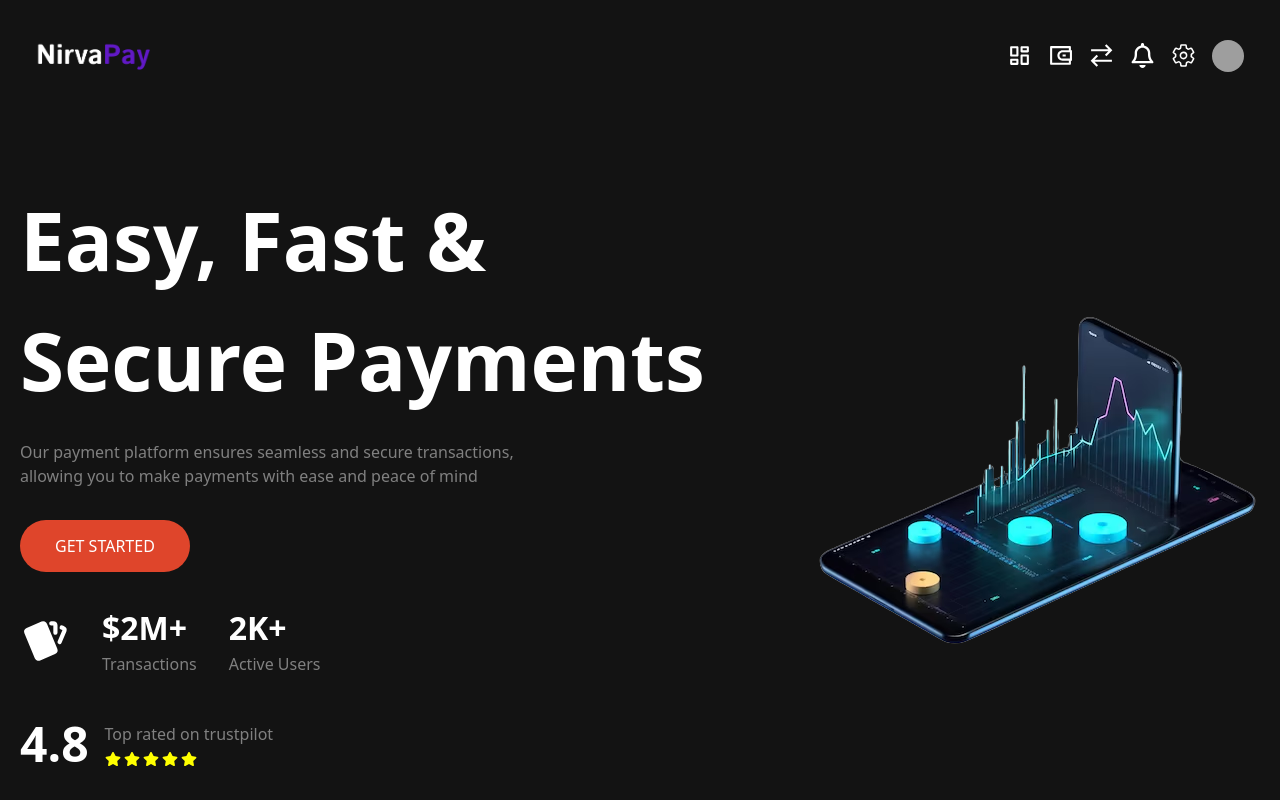
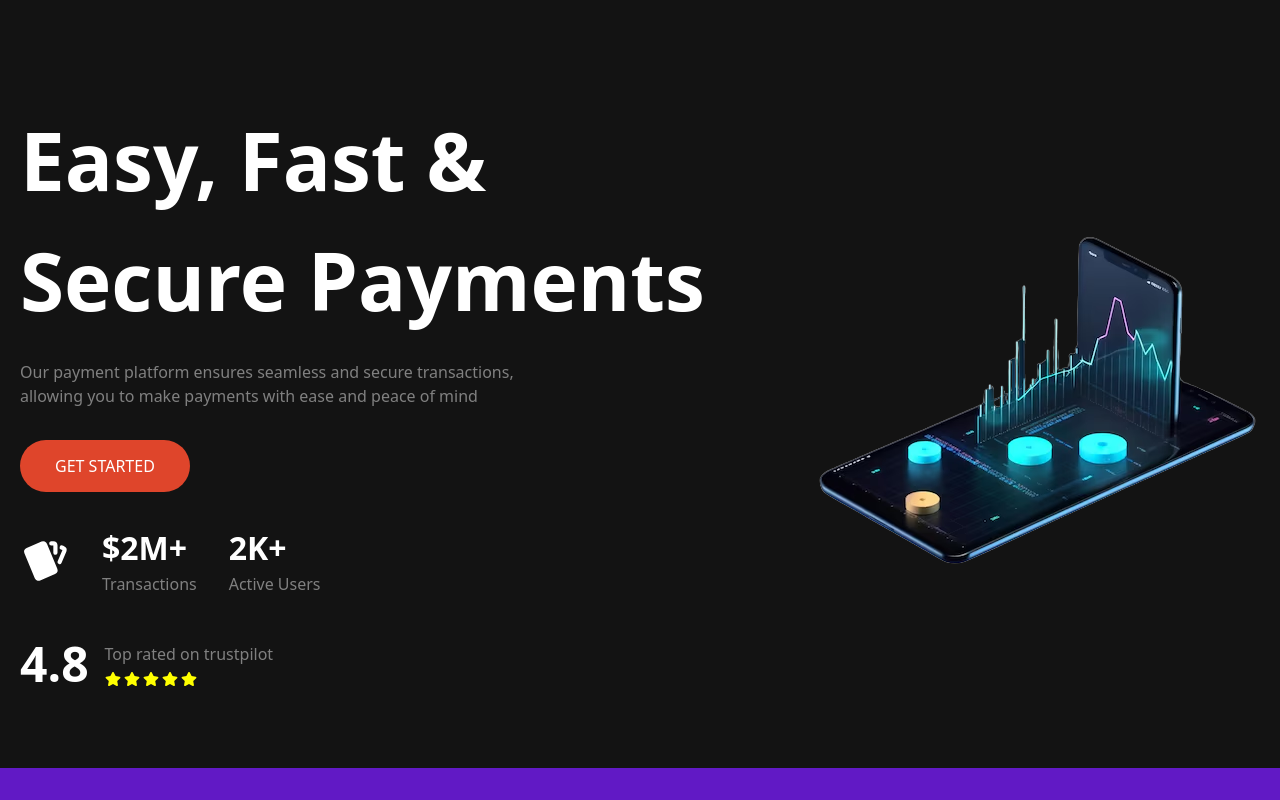
Before and after one commit to ismylsmylv/NirvaPay, a Next.js app: page / in a window 1280 px wide. Shown: the top 800 px of the page. Built offline with nearby package versions, Linux system fonts and the light colour scheme; grey boxes are pictures that could not be loaded.

Commit message:
navbar behavour updated

```diff
--- a/package.json
+++ b/package.json
@@ -14,6 +14,7 @@
     "@mui/material": "^5.16.4",
     "@mui/styled-engine-sc": "^6.0.0-alpha.18",
     "@mui/x-charts": "^7.11.0",
+    "@reduxjs/toolkit": "^2.2.6",
     "dotenv": "^16.4.5",
     "firebase": "^10.12.4",
     "formik": "^2.4.6",
@@ -22,6 +23,7 @@
     "react-chartjs-2": "^5.2.0",
     "react-dom": "^18",
     "react-icons": "^5.2.1",
+    "react-redux": "^9.1.2",
     "react-toastify": "^10.0.5",
     "sass": "^1.77.8",
     "styled-components": "^6.1.12"
--- a/src/app/(pages)/dashboard/page.tsx
+++ b/src/app/(pages)/dashboard/page.tsx
@@ -5,16 +5,21 @@
 import Transfer from "@/components/transfer/page";
 import Charts from "@/components/chart/page";
 import { useRouter } from "next/navigation";
+import { useAppDispatch, useAppSelector } from "@/redux/hooks/hooks";
+import { checkAuth } from "@/redux/slice/auth";
 type Props = {};
 
 function Dashboard({}: Props) {
   const router = useRouter();
+  const dispatch = useAppDispatch();
+  const auth = useAppSelector((state) => state.auth.auth);
   useEffect(() => {
-    !localStorage.getItem("auth") && router.push("/account/login");
+    dispatch(checkAuth());
+    !auth && router.push("/account/login");
   }, []);
   return (
     <div className="Dashboard container ">
-      {localStorage.getItem("auth") && (
+      {auth && (
         <>
           <div className="col">
             <Cards />
--- a/src/app/layout.tsx
+++ b/src/app/layout.tsx
@@ -1,14 +1,16 @@
+"use client";
 import type { Metadata } from "next";
 import { Inter } from "next/font/google";
 import "./globals.css";
 import Navbar from "@/components/navbar/page";
-
+import { Provider } from "react-redux";
+import { store } from "@/redux/store/store";
 const inter = Inter({ subsets: ["latin"] });
 
-export const metadata: Metadata = {
-  title: "NirvaPay",
-  description: "Generated by create next app",
-};
+// export const metadata: Metadata = {
+//   title: "NirvaPay",
+//   description: "Generated by create next app",
+// };
 
 export default function RootLayout({
   children,
@@ -18,9 +20,11 @@
   return (
     <html lang="en">
       <body className={inter.className}>
-        <Navbar />
+        <Provider store={store}>
+          <Navbar />
 
-        {children}
+          {children}
+        </Provider>
       </body>
     </html>
   );
--- a/src/components/navbar/page.tsx
+++ b/src/components/navbar/page.tsx
@@ -1,4 +1,4 @@
-import React from "react";
+import React, { useEffect } from "react";
 import { RiDashboardLine } from "react-icons/ri";
 import { RiWallet3Line } from "react-icons/ri";
 import { GrTransaction } from "react-icons/gr";
@@ -10,6 +10,9 @@
 import LogoImg from "@/assets/img/logo.png";
 import Image from "next/image";
 import Link from "next/link";
+import { useAppDispatch, useAppSelector } from "@/redux/hooks/hooks";
+import { checkAuth } from "@/redux/slice/auth";
+import { useRouter } from "next/navigation";
 type Props = {};
 const navs = [
   { icon: <RiDashboardLine size={25} />, name: "Dashboard", url: "/" },
@@ -24,8 +27,16 @@
   // { icon: <CgProfile />, name: "Settings", url: "/profile" },
 ];
 function Navbar({}: Props) {
+  const dispatch = useAppDispatch();
+  const router = useRouter();
+  const auth = useAppSelector((state) => state.auth.auth);
+  useEffect(() => {
+    dispatch(checkAuth());
+  }, []);
   return (
     <div className="Navbar">
+      {auth && (
+        <>
           <div className="container">
             <Link href={"/dashboard"}>
               <Image alt="logo" src={LogoImg} height={40} />
@@ -47,6 +58,8 @@
               </div>
             </div>
           </div>
+        </>
+      )}
     </div>
   );
 }
--- /dev/null
+++ b/src/redux/hooks/hooks.tsx
@@ -0,0 +1,6 @@
+import { useDispatch, useSelector } from "react-redux";
+import type { RootState, AppDispatch } from "../store/store";
+
+// Use throughout your app instead of plain `useDispatch` and `useSelector`
+export const useAppDispatch = useDispatch.withTypes<AppDispatch>();
+export const useAppSelector = useSelector.withTypes<RootState>();
--- /dev/null
+++ b/src/redux/slice/auth.tsx
@@ -0,0 +1,35 @@
+import { createSlice } from "@reduxjs/toolkit";
+import type { PayloadAction } from "@reduxjs/toolkit";
+
+export interface authState {
+  auth: boolean;
+}
+
+const initialState: authState = {
+  auth: false,
+};
+
+export const authSlice = createSlice({
+  name: "auth",
+  initialState,
+  reducers: {
+    checkAuth: (state) => {
+      // Redux Toolkit allows us to write "mutating" logic in reducers. It
+      // doesn't actually mutate the state because it uses the Immer library,
+      // which detects changes to a "draft state" and produces a brand new
+      // immutable state based off those changes
+      state.auth = localStorage.getItem("auth") ? true : false;
+    },
+    decrement: (state) => {
+      state.value -= 1;
+    },
+    incrementByAmount: (state, action: PayloadAction<number>) => {
+      state.value += action.payload;
+    },
+  },
+});
+
+// Action creators are generated for each case reducer function
+export const { checkAuth, decrement, incrementByAmount } = authSlice.actions;
+
+export default authSlice.reducer;
--- /dev/null
+++ b/src/redux/store/store.tsx
@@ -0,0 +1,13 @@
+import { configureStore } from "@reduxjs/toolkit";
+import authReducer from "../slice/auth";
+
+export const store = configureStore({
+  reducer: {
+    auth: authReducer,
+  },
+});
+
+// Infer the `RootState` and `AppDispatch` types from the store itself
+export type RootState = ReturnType<typeof store.getState>;
+// Inferred type: {posts: PostsState, comments: CommentsState, users: UsersState}
+export type AppDispatch = typeof store.dispatch;
```
Also changed, not shown: 1 other file (tests, documents, lock files or other folders). Lines whose indentation alone changed are shown as unchanged.
